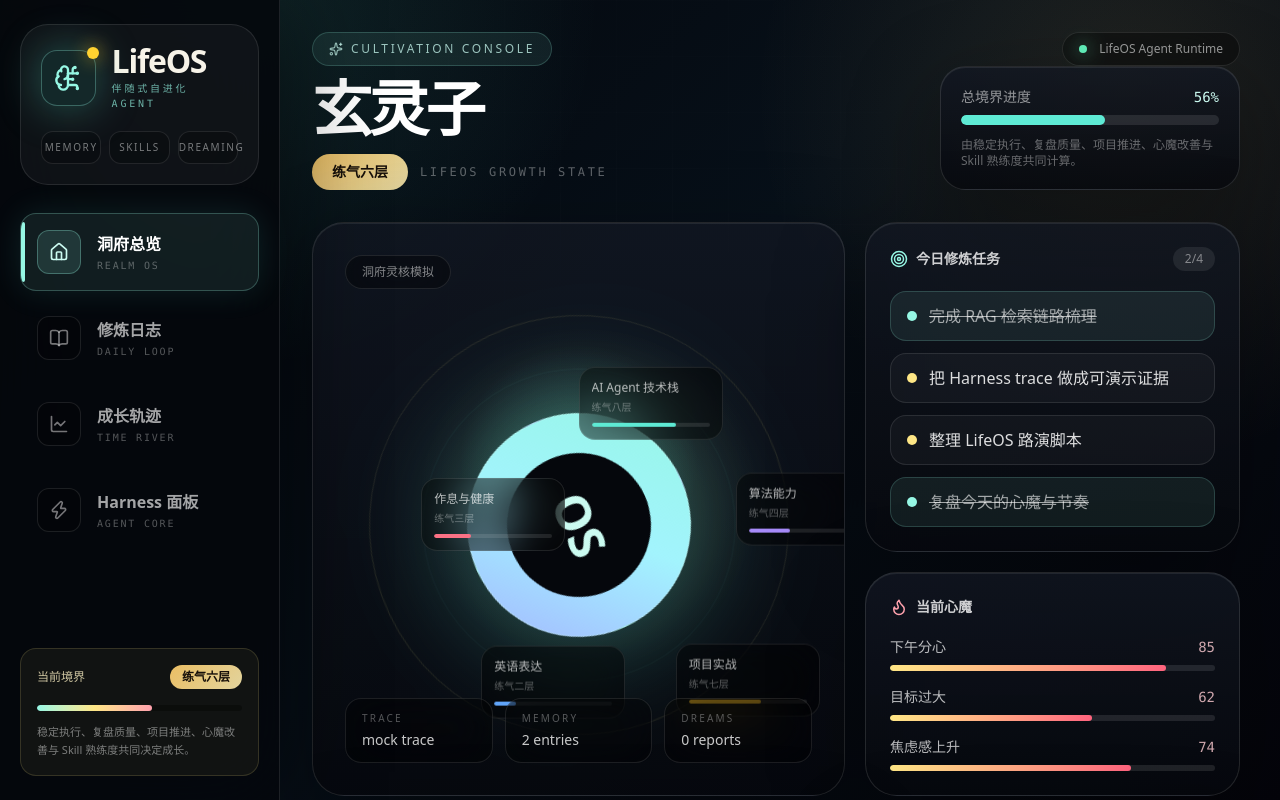
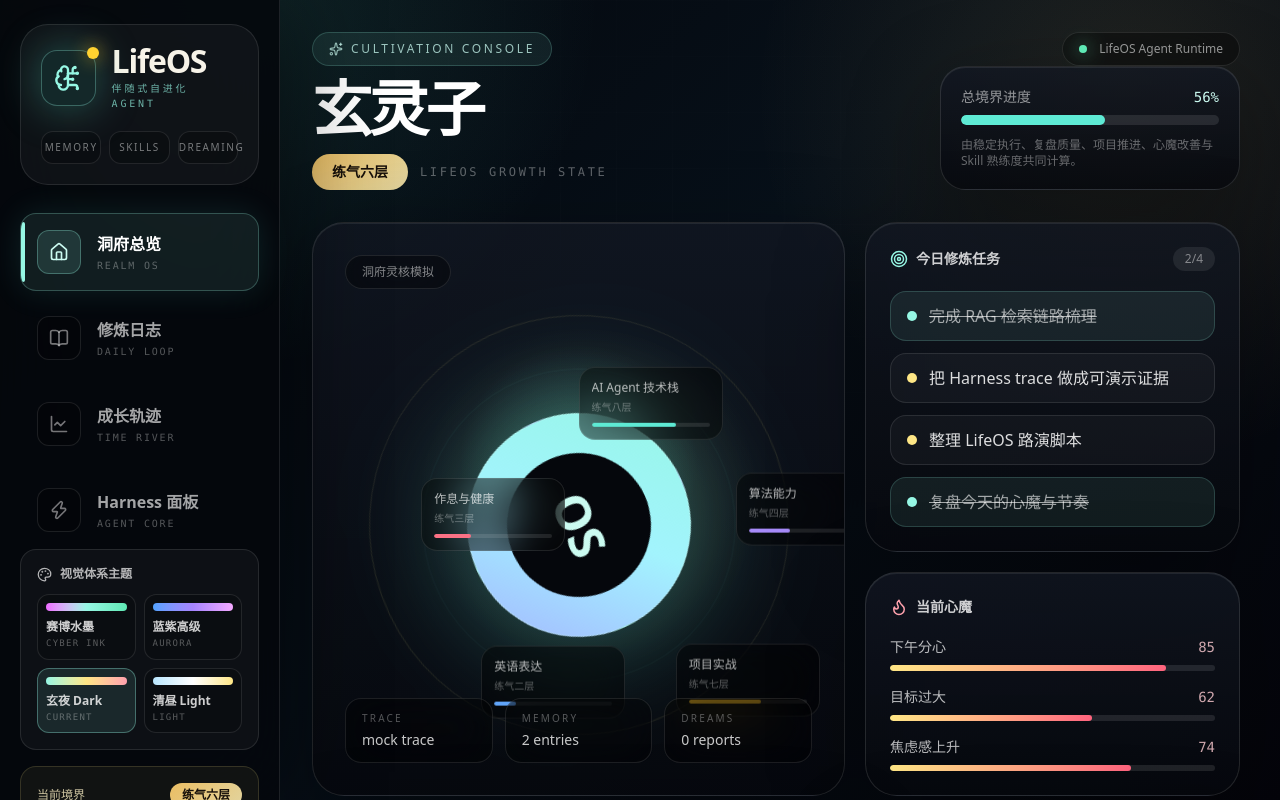
Before and after one commit to yubr-zzh/LifeOS-Agent, a React (Vite) app in the folder frontend/: page / in a window 1280 px wide. Built offline with nearby package versions, Linux system fonts and the light colour scheme; no server answers.

Commit message:
Add LifeOS visual theme system

```diff
--- a/frontend/src/App.tsx
+++ b/frontend/src/App.tsx
@@ -1,4 +1,4 @@
-import { useState } from 'react';
+import { useEffect, useState } from 'react';
 import { AnimatePresence, motion } from 'framer-motion';
 import Sidebar from './components/Sidebar';
 import DashboardPage from './components/dashboard/DashboardPage';
@@ -6,8 +6,18 @@ import JournalPage from './components/journal/JournalPage';
 import TimelinePage from './components/timeline/TimelinePage';
 import HarnessPage from './components/harness/HarnessPage';
 
+export type VisualTheme = 'cyber-ink' | 'aurora' | 'dark' | 'light';
+
 export default function App() {
   const [currentPage, setCurrentPage] = useState('dashboard');
+  const [visualTheme, setVisualTheme] = useState<VisualTheme>(() => {
+    const cached = localStorage.getItem('lifeos:theme') as VisualTheme | null;
+    return cached ?? 'dark';
+  });
+
+  useEffect(() => {
+    localStorage.setItem('lifeos:theme', visualTheme);
+  }, [visualTheme]);
 
   const renderPage = () => {
     switch (currentPage) {
@@ -23,8 +33,13 @@ export default function App() {
   };
 
   return (
-    <div className="lifeos-shell flex min-h-screen overflow-hidden text-[#f7f3e8]">
-      <Sidebar currentPage={currentPage} onPageChange={setCurrentPage} />
+    <div data-theme={visualTheme} className="lifeos-shell flex min-h-screen overflow-hidden text-[#f7f3e8]">
+      <Sidebar
+        currentPage={currentPage}
+        onPageChange={setCurrentPage}
+        visualTheme={visualTheme}
+        onThemeChange={setVisualTheme}
+      />
 
       <main className="relative ml-[280px] flex-1">
         <div className="pointer-events-none fixed right-10 top-8 z-20 flex items-center gap-3 rounded-full border border-white/10 bg-black/35 px-4 py-2 text-xs text-white/55 backdrop-blur-xl">
--- a/frontend/src/components/Sidebar.tsx
+++ b/frontend/src/components/Sidebar.tsx
@@ -1,9 +1,12 @@
-import { BookOpen, BrainCircuit, Home, LineChart, Zap } from 'lucide-react';
+import { BookOpen, BrainCircuit, Home, LineChart, Palette, Zap } from 'lucide-react';
 import { motion } from 'framer-motion';
+import type { VisualTheme } from '../App';
 
 interface SidebarProps {
   currentPage: string;
   onPageChange: (page: string) => void;
+  visualTheme: VisualTheme;
+  onThemeChange: (theme: VisualTheme) => void;
 }
 
 const navItems = [
@@ -13,9 +16,16 @@ const navItems = [
   { id: 'harness', label: 'Harness 面板', hint: 'Agent Core', icon: Zap },
 ];
 
-export default function Sidebar({ currentPage, onPageChange }: SidebarProps) {
+const themes: Array<{ id: VisualTheme; label: string; hint: string; swatch: string }> = [
+  { id: 'cyber-ink', label: '赛博水墨', hint: 'Cyber Ink', swatch: 'from-fuchsia-400 via-teal-200 to-emerald-300' },
+  { id: 'aurora', label: '蓝紫高级', hint: 'Aurora', swatch: 'from-blue-400 via-violet-400 to-fuchsia-300' },
+  { id: 'dark', label: '玄夜 Dark', hint: 'Current', swatch: 'from-teal-200 via-amber-200 to-rose-300' },
+  { id: 'light', label: '清昼 Light', hint: 'Light', swatch: 'from-sky-200 via-white to-amber-200' },
+];
+
+export default function Sidebar({ currentPage, onPageChange, visualTheme, onThemeChange }: SidebarProps) {
   return (
-    <aside className="fixed left-0 top-0 z-50 flex h-screen w-[280px] flex-col border-r border-white/10 bg-[#05070c]/88 px-5 py-6 shadow-[18px_0_80px_rgba(0,0,0,.38)] backdrop-blur-2xl">
+    <aside className="lifeos-sidebar fixed left-0 top-0 z-50 flex h-screen w-[280px] flex-col border-r border-white/10 bg-[#05070c]/88 px-5 py-6 shadow-[18px_0_80px_rgba(0,0,0,.38)] backdrop-blur-2xl">
       <div className="rounded-[1.75rem] border border-white/10 bg-white/[0.045] p-5">
         <div className="flex items-center gap-4">
           <div className="relative grid h-14 w-14 place-items-center rounded-2xl border border-teal-200/30 bg-teal-300/10 jade-glow">
@@ -68,7 +78,32 @@ export default function Sidebar({ currentPage, onPageChange }: SidebarProps) {
         })}
       </nav>
 
-      <div className="rounded-2xl border border-amber-200/15 bg-amber-200/[0.055] p-4">
+      <div className="rounded-2xl border border-white/10 bg-white/[0.04] p-4">
+        <div className="mb-3 flex items-center gap-2 text-xs font-semibold text-white/70">
+          <Palette size={15} />
+          视觉体系主题
+        </div>
+        <div className="grid grid-cols-2 gap-2">
+          {themes.map((theme) => {
+            const active = visualTheme === theme.id;
+            return (
+              <button
+                key={theme.id}
+                onClick={() => onThemeChange(theme.id)}
+                className={`rounded-xl border p-2 text-left transition ${
+                  active ? 'border-teal-200/35 bg-teal-200/10' : 'border-white/10 bg-black/18 hover:bg-white/[0.055]'
+                }`}
+              >
+                <div className={`mb-2 h-2 rounded-full bg-gradient-to-r ${theme.swatch}`} />
+                <div className="text-xs font-semibold text-white/80">{theme.label}</div>
+                <div className="mt-0.5 font-mono text-[9px] uppercase tracking-[0.14em] text-white/32">{theme.hint}</div>
+              </button>
+            );
+          })}
+        </div>
+      </div>
+
+      <div className="mt-4 rounded-2xl border border-amber-200/15 bg-amber-200/[0.055] p-4">
         <div className="flex items-center justify-between text-xs">
           <span className="text-amber-100/80">当前境界</span>
           <span className="gold-chip rounded-full px-3 py-1 font-semibold">练气六层</span>
--- a/frontend/src/index.css
+++ b/frontend/src/index.css
@@ -11,6 +11,15 @@
   --gold: #f6c768;
   --cinnabar: #fb7185;
   --indigo: #9f8cff;
+  --shell-bg:
+    radial-gradient(circle at 18% 0%, rgba(94, 234, 212, 0.13), transparent 28%),
+    radial-gradient(circle at 88% 12%, rgba(246, 199, 104, 0.11), transparent 28%),
+    linear-gradient(135deg, #03050a 0%, #071019 48%, #04040a 100%);
+  --grid-color: rgba(255, 255, 255, 0.04);
+  --panel-bg: linear-gradient(180deg, rgba(18, 23, 34, 0.78), rgba(7, 9, 14, 0.82));
+  --panel-shadow: 0 28px 90px rgba(0, 0, 0, 0.34), inset 0 1px rgba(255, 255, 255, 0.08);
+  --sidebar-bg: rgba(5, 7, 12, 0.88);
+  --theme-filter: none;
 }
 
 @layer base {
@@ -72,10 +81,10 @@
 }
 
 .lifeos-shell {
-  background:
-    radial-gradient(circle at 18% 0%, rgba(94, 234, 212, 0.13), transparent 28%),
-    radial-gradient(circle at 88% 12%, rgba(246, 199, 104, 0.11), transparent 28%),
-    linear-gradient(135deg, #03050a 0%, #071019 48%, #04040a 100%);
+  color: var(--ink);
+  background: var(--shell-bg);
+  filter: var(--theme-filter);
+  transition: background 240ms ease, color 240ms ease, filter 240ms ease;
 }
 
 .lifeos-shell::before {
@@ -85,17 +94,31 @@
   pointer-events: none;
   opacity: 0.34;
   background-image:
-    linear-gradient(rgba(255, 255, 255, 0.04) 1px, transparent 1px),
-    linear-gradient(90deg, rgba(255, 255, 255, 0.04) 1px, transparent 1px);
+    linear-gradient(var(--grid-color) 1px, transparent 1px),
+    linear-gradient(90deg, var(--grid-color) 1px, transparent 1px);
   background-size: 56px 56px;
   mask-image: radial-gradient(circle at 50% 30%, black, transparent 72%);
 }
 
+.lifeos-shell::after {
+  content: "";
+  position: fixed;
+  inset: 0;
+  pointer-events: none;
+  opacity: var(--atmosphere-opacity, 0);
+  background: var(--atmosphere, transparent);
+  mix-blend-mode: var(--atmosphere-blend, normal);
+}
+
 .glass-panel {
-  background: linear-gradient(180deg, rgba(18, 23, 34, 0.78), rgba(7, 9, 14, 0.82));
+  background: var(--panel-bg);
   border: 1px solid var(--line);
-  box-shadow: 0 28px 90px rgba(0, 0, 0, 0.34), inset 0 1px rgba(255, 255, 255, 0.08);
+  box-shadow: var(--panel-shadow);
   backdrop-filter: blur(18px);
+}
+
+.lifeos-sidebar {
+  background: var(--sidebar-bg) !important;
 }
 
 .gold-chip {
@@ -106,3 +129,105 @@
 .jade-glow {
   box-shadow: 0 0 44px rgba(94, 234, 212, 0.34);
 }
+
+.lifeos-shell[data-theme="cyber-ink"] {
+  --ink: #f3fff7;
+  --muted: rgba(243, 255, 247, 0.66);
+  --line: rgba(177, 255, 241, 0.18);
+  --jade: #21f7d2;
+  --gold: #f9d65c;
+  --cinnabar: #ff4fd8;
+  --indigo: #7c5cff;
+  --shell-bg:
+    radial-gradient(circle at 14% 10%, rgba(255, 79, 216, 0.22), transparent 26%),
+    radial-gradient(circle at 82% 8%, rgba(33, 247, 210, 0.2), transparent 24%),
+    radial-gradient(circle at 54% 76%, rgba(249, 214, 92, 0.08), transparent 30%),
+    linear-gradient(135deg, #020208 0%, #06151a 46%, #070310 100%);
+  --grid-color: rgba(33, 247, 210, 0.07);
+  --panel-bg: linear-gradient(180deg, rgba(5, 17, 24, 0.82), rgba(5, 5, 15, 0.88));
+  --panel-shadow: 0 30px 100px rgba(0, 0, 0, 0.46), 0 0 42px rgba(33, 247, 210, 0.08), inset 0 1px rgba(255, 255, 255, 0.09);
+  --sidebar-bg: rgba(2, 5, 12, 0.9);
+  --atmosphere:
+    repeating-linear-gradient(0deg, rgba(255,255,255,.06) 0 1px, transparent 1px 5px),
+    radial-gradient(circle at 30% 24%, rgba(255, 79, 216, .18), transparent 22%),
+    radial-gradient(circle at 70% 70%, rgba(33, 247, 210, .16), transparent 26%);
+  --atmosphere-opacity: 0.2;
+  --atmosphere-blend: screen;
+}
+
+.lifeos-shell[data-theme="aurora"] {
+  --ink: #f8f7ff;
+  --muted: rgba(248, 247, 255, 0.68);
+  --line: rgba(216, 210, 255, 0.16);
+  --jade: #93c5fd;
+  --gold: #f0abfc;
+  --cinnabar: #fb7185;
+  --indigo: #c4b5fd;
+  --shell-bg:
+    radial-gradient(circle at 12% 5%, rgba(96, 165, 250, 0.24), transparent 30%),
+    radial-gradient(circle at 86% 10%, rgba(192, 132, 252, 0.26), transparent 28%),
+    radial-gradient(circle at 60% 82%, rgba(45, 212, 191, 0.11), transparent 34%),
+    linear-gradient(135deg, #07081d 0%, #171044 46%, #080917 100%);
+  --grid-color: rgba(196, 181, 253, 0.055);
+  --panel-bg: linear-gradient(180deg, rgba(23, 20, 58, 0.78), rgba(8, 10, 28, 0.86));
+  --panel-shadow: 0 28px 90px rgba(10, 8, 40, 0.42), 0 0 64px rgba(124, 92, 255, 0.1), inset 0 1px rgba(255, 255, 255, 0.1);
+  --sidebar-bg: rgba(9, 9, 28, 0.9);
+  --atmosphere: radial-gradient(circle at 50% 0%, rgba(147, 197, 253, .2), transparent 32%);
+  --atmosphere-opacity: 0.28;
+  --atmosphere-blend: screen;
+}
+
+.lifeos-shell[data-theme="dark"] {
+  --shell-bg:
+    radial-gradient(circle at 18% 0%, rgba(94, 234, 212, 0.13), transparent 28%),
+    radial-gradient(circle at 88% 12%, rgba(246, 199, 104, 0.11), transparent 28%),
+    linear-gradient(135deg, #03050a 0%, #071019 48%, #04040a 100%);
+}
+
+.lifeos-shell[data-theme="light"] {
+  color-scheme: light;
+  --ink: #14202c;
+  --muted: rgba(20, 32, 44, 0.62);
+  --line: rgba(15, 23, 42, 0.11);
+  --jade: #0f766e;
+  --gold: #b7791f;
+  --cinnabar: #be123c;
+  --indigo: #5b21b6;
+  --shell-bg:
+    radial-gradient(circle at 14% 4%, rgba(14, 116, 144, 0.12), transparent 30%),
+    radial-gradient(circle at 88% 8%, rgba(180, 83, 9, 0.1), transparent 28%),
+    linear-gradient(135deg, #f7f5ee 0%, #eef7f4 48%, #f9f6ed 100%);
+  --grid-color: rgba(15, 23, 42, 0.055);
+  --panel-bg: linear-gradient(180deg, rgba(255, 255, 255, 0.76), rgba(245, 248, 244, 0.86));
+  --panel-shadow: 0 24px 70px rgba(24, 43, 58, 0.12), inset 0 1px rgba(255, 255, 255, 0.9);
+  --sidebar-bg: rgba(255, 255, 255, 0.82);
+  --atmosphere: radial-gradient(circle at 42% 18%, rgba(14, 116, 144, .08), transparent 30%);
+  --atmosphere-opacity: 0.55;
+}
+
+.lifeos-shell[data-theme="light"] [class*="text-white"] {
+  color: rgba(20, 32, 44, 0.72) !important;
+}
+
+.lifeos-shell[data-theme="light"] .text-white,
+.lifeos-shell[data-theme="light"] h1,
+.lifeos-shell[data-theme="light"] h2 {
+  color: #14202c !important;
+}
+
+.lifeos-shell[data-theme="light"] [class*="border-white"] {
+  border-color: rgba(15, 23, 42, 0.11) !important;
+}
+
+.lifeos-shell[data-theme="light"] [class*="bg-black"] {
+  background-color: rgba(255, 255, 255, 0.5) !important;
+}
+
+.lifeos-shell[data-theme="light"] [class*="bg-white"] {
+  background-color: rgba(15, 23, 42, 0.045) !important;
+}
+
+.lifeos-shell[data-theme="light"] textarea {
+  color: #14202c !important;
+  background: rgba(255, 255, 255, 0.68) !important;
+}
```
